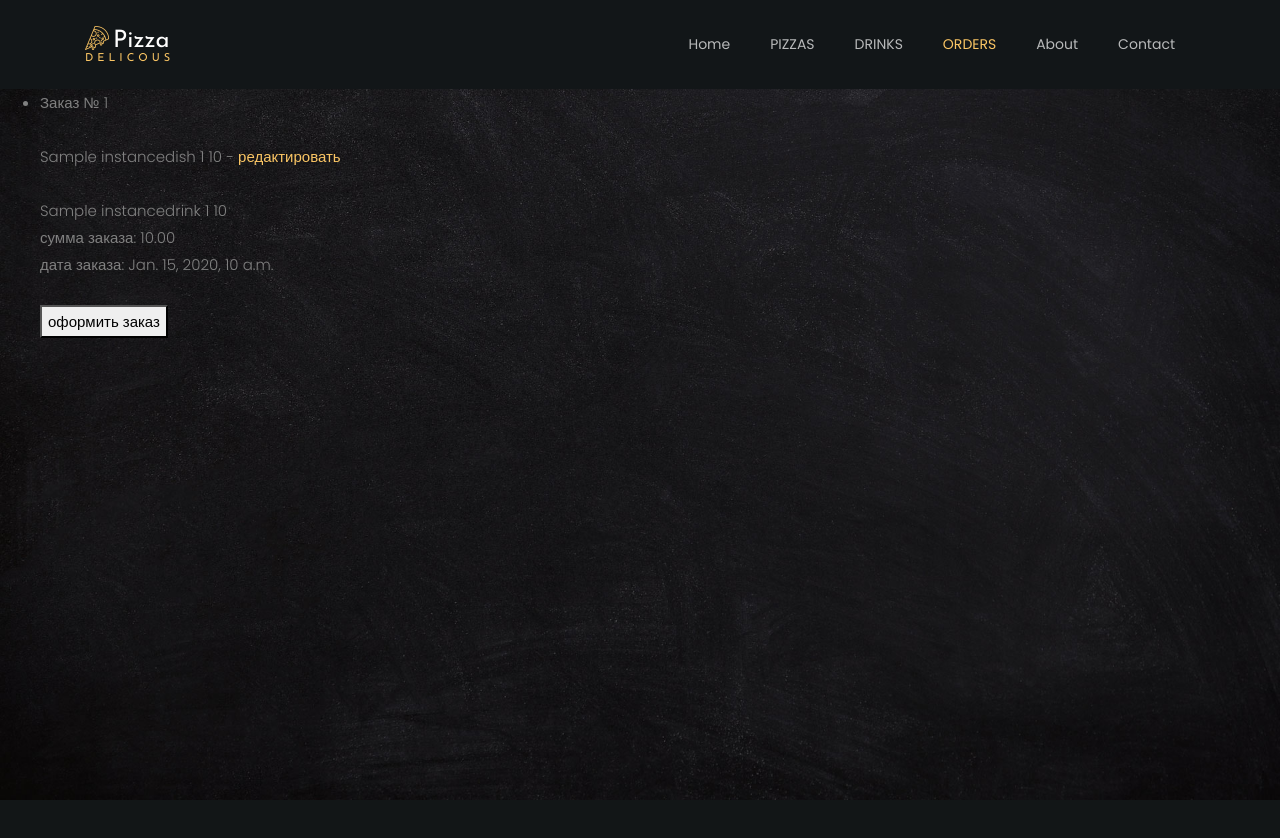
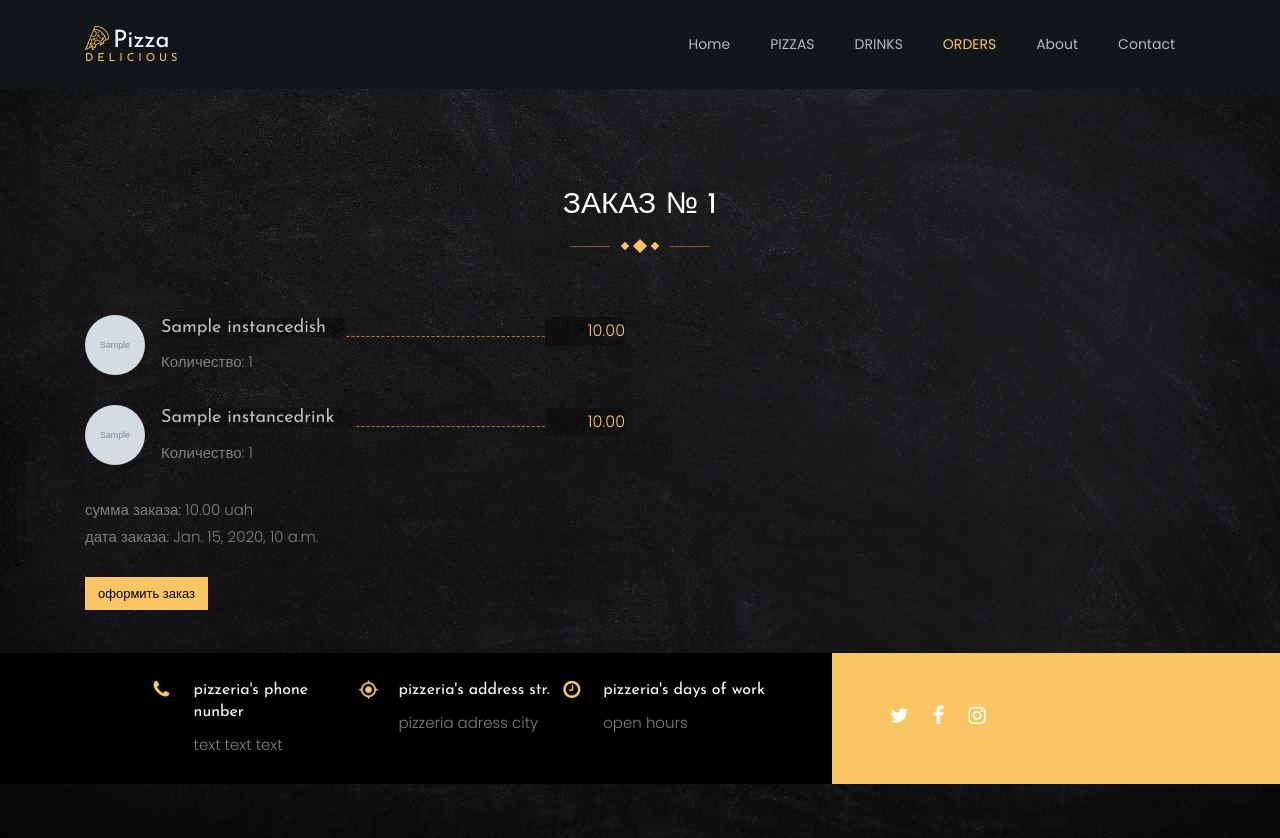
Before and after one commit to trknvsky/PizzaSite_v2.0, a Django app: page /order/ in a window 1280 px wide. Before the commit the page ends 800 px from the top, so only its background shows below. Run offline with Django 3.2, Linux system fonts and the light colour scheme; tables that the repository leaves empty hold one stand-in row (values such as "Sample post"); grey boxes marked "Sample" are stand-in pictures; parts of the project's set-up code (start-up, migrations or seed data) failed here and were passed over; some libraries are stand-ins or nearby versions; some web fonts are replaced.

Commit message:
added about panel to base.html, change design of order, added items images to order

```diff
--- a/project/templates/base.html
+++ b/project/templates/base.html
@@ -34,7 +34,6 @@
     <link rel="stylesheet" href="{% static 'css/icomoon.css' %}">
     <link rel="stylesheet" href="{% static 'css/style.css' %}">
     <link rel="stylesheet" href="{% static 'css/bootstrap-grid.css' %}">
-    <link rel="stylesheet" href="{% static 'css/bootsrap-reboot.css' %}">
 
 
     <!-- HTML5 shim and Respond.js for IE8 support of HTML5 elements and media queries -->
@@ -47,7 +46,7 @@
 <body>
   <nav class="navbar navbar-expand-lg navbar-dark ftco_navbar bg-dark ftco-navbar-light" id="ftco-navbar">
 	    <div class="container">
-	      <a class="navbar-brand" href="index.html"><span class="flaticon-pizza-1 mr-1"></span>Pizza<br><small>Delicous</small></a>
+	      <a class="navbar-brand" href="index.html"><span class="flaticon-pizza-1 mr-1"></span>Pizza<br><small>Delicious</small></a>
 	      <button class="navbar-toggler" type="button" data-toggle="collapse" data-target="#ftco-nav" aria-controls="ftco-nav" aria-expanded="false" aria-label="Toggle navigation">
 	        <span class="oi oi-menu"></span> Menu
 	      </button>
@@ -65,6 +64,47 @@
 	  </nav>
 
     {% block main %}{% endblock %}
+
+<section class="ftco-intro">
+  <div class="container-wrap">
+    <div class="wrap d-md-flex">
+      <div class="info">
+        <div class="row no-gutters">
+          <div class="col-md-4 d-flex ftco-animate">
+            <div class="icon"><span class="icon-phone"></span></div>
+            <div class="text">
+              <h3>pizzeria's phone nunber</h3>
+              <p>text text text</p>
+            </div>
+          </div>
+          <div class="col-md-4 d-flex ftco-animate">
+            <div class="icon"><span class="icon-my_location"></span></div>
+            <div class="text">
+              <h3>pizzeria's address str.</h3>
+              <p>pizzeria adress city</p>
+            </div>
+          </div>
+          <div class="col-md-4 d-flex ftco-animate">
+            <div class="icon"><span class="icon-clock-o"></span></div>
+            <div class="text">
+              <h3>pizzeria's days of work</h3>
+              <p>open hours</p>
+            </div>
+          </div>
+        </div>
+      </div>
+      <div class="social d-md-flex pl-md-5 p-4 align-items-center">
+        <ul class="social-icon">
+          <li class="ftco-animate"><a href="#"><span class="icon-twitter"></span></a></li>
+          <li class="ftco-animate"><a href="#"><span class="icon-facebook"></span></a></li>
+          <li class="ftco-animate"><a href="#"><span class="icon-instagram"></span></a></li>
+        </ul>
+      </div>
+    </div>
+  </div>
+</section>
+<br>
+<br>
 
     <!-- Bootstrap core JavaScript
     ================================================== -->
--- a/project/templates/drink_list.html
+++ b/project/templates/drink_list.html
@@ -28,5 +28,5 @@
     {% endfor %}
   </div>
 </div>
-
+<br>
 {% endblock %}
--- a/project/templates/order.html
+++ b/project/templates/order.html
@@ -2,12 +2,13 @@
 
 {% block main %}
 
-</div>
+{% comment %} <div>
 	<ul>
 		{% for order in order_list %}
 			<li> Заказ № {{ order.id }}<br>
 				<br>
 			{% for dish in order.dishes.all %}
+      {{dish.dish.dish_img.url}}
 				{{ dish.name }} {{ dish.count }} {% widthratio dish.price 1 dish.count %} - <a href="/changeinstance/{{ dish.id }}/">редактировать</a><br>
 			{% endfor %}
 				<br>
@@ -19,6 +20,55 @@
 			<br>
 			<p><a href="/makeorder/{{ order.id }}/"><button>оформить заказ</button></a></p>
 		{% endfor %}
-
 	</ul>
+</div> {% endcomment %}
+<div class="container">
+    		<div class="row justify-content-center mb-5 pb-3 mt-5 pt-5">
+          <div class="col-md-7 heading-section text-center ftco-animate">
+            <h2 class="mb-4">{% for order in order_list %}
+            Заказ № {{ order.id }}
+            {% endfor %}</h2>
+            <p class="flip"><span class="deg1"></span><span class="deg2"></span><span class="deg3"></span></p>
+          </div>
+        </div>
+<div class="row">
+{% for order in order_list %}
+    <div class="col-md-6">
+      {% for dish in order.dishes.all %}
+      <div class="pricing-entry d-flex ftco-animate">
+        <div class="img" style="background-image: url({{ dish.dish.dish_img.url }});"></div>
+          <div class="desc pl-3">
+            <div class="d-flex text align-items-center">
+              <h3><span>{{dish.name}}</span></h3>
+              <span class="price">{% widthratio dish.price 1 dish.count %}.00</span>
+            </div>
+			<div class="d-block">
+				<p>Количество: {{ dish.count }}</p>
+			</div>
+          </div>
+        </div>
+    {% endfor %}
+	{% for drink in order.drinks.all %}
+      <div class="pricing-entry d-flex ftco-animate">
+        <div class="img" style="background-image: url({{ drink.drink.drink_img.url }});"></div>
+          <div class="desc pl-3">
+            <div class="d-flex text align-items-center">
+              <h3><span>{{ drink.name }}</span></h3>
+              <span class="price">{% widthratio drink.price 1 drink.count %}.00</span>
+            </div>
+			<div class="d-block">
+				<p>Количество: {{ drink.count }}</p>
+			</div>
+          </div>
+        </div>
+    {% endfor %}
+    	сумма заказа: {{ order.full_price }} uah<br>
+			дата заказа: {{ order.date_create }}<br>
+			<br>
+			<p><a href="/makeorder/{{ order.id }}/"><button class="btn btn-primary">оформить заказ</button></a></p>
+		{% endfor %}
+    </div>
+  </div>
+</div>
+<br>
 {% endblock %}
```
Also changed, not shown: project/templates/dish_list.html (+0 -19 lines).
